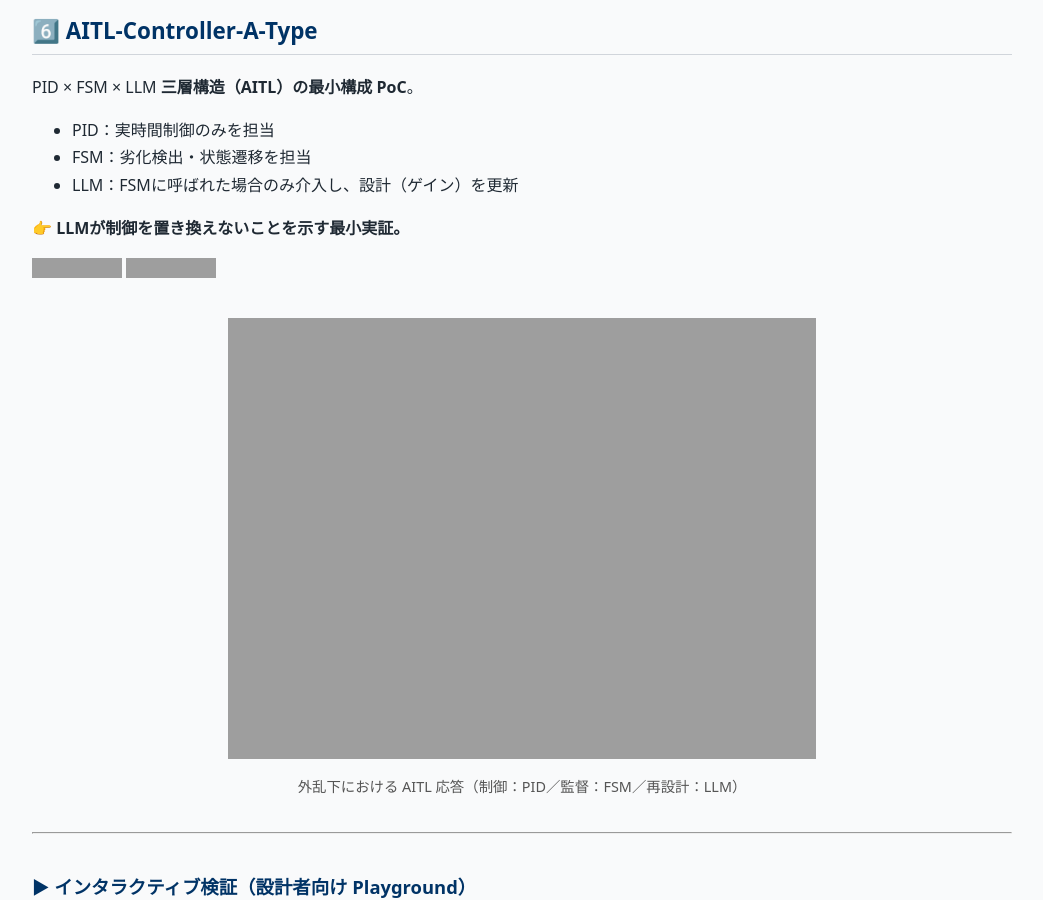
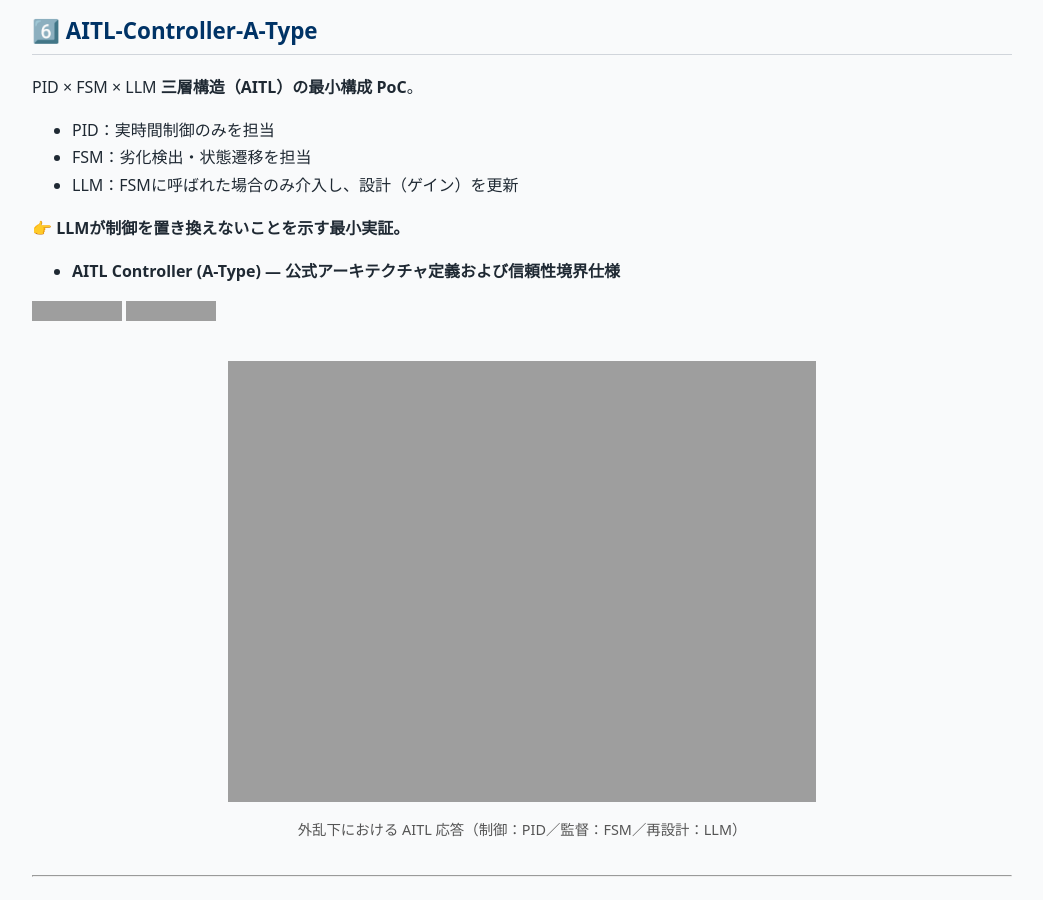
Before and after one commit to Samizo-AITL/Samizo-AITL.github.io, a Jekyll site: the page built from portal/index.md, in a window 1280 px wide and 900 px high, scrolled down 11340 px. Shown: the whole window, without its empty margins (118-1161 px from the left). Built offline with Jekyll 4.4.1, drawn with Linux system fonts in a browser that asks for light colours; grey boxes are pictures that could not be loaded.

Commit message:
Update index.md

```diff
--- a/portal/index.md
+++ b/portal/index.md
@@ -341,6 +341,8 @@ PID × FSM × LLM **三層構造（AITL）の最小構成 PoC**。
 
 👉 **LLMが制御を置き換えないことを示す最小実証。**
 
+- **AITL Controller (A-Type) ― 公式アーキテクチャ定義および信頼性境界仕様**
+
 [![Site](https://img.shields.io/badge/View-Site-brightgreen?logo=github)](https://samizo-aitl.github.io/aitl-controller-a-type/)
 [![Repo](https://img.shields.io/badge/View-Repo-blue?logo=github)](https://github.com/Samizo-AITL/aitl-controller-a-type)
 
```
